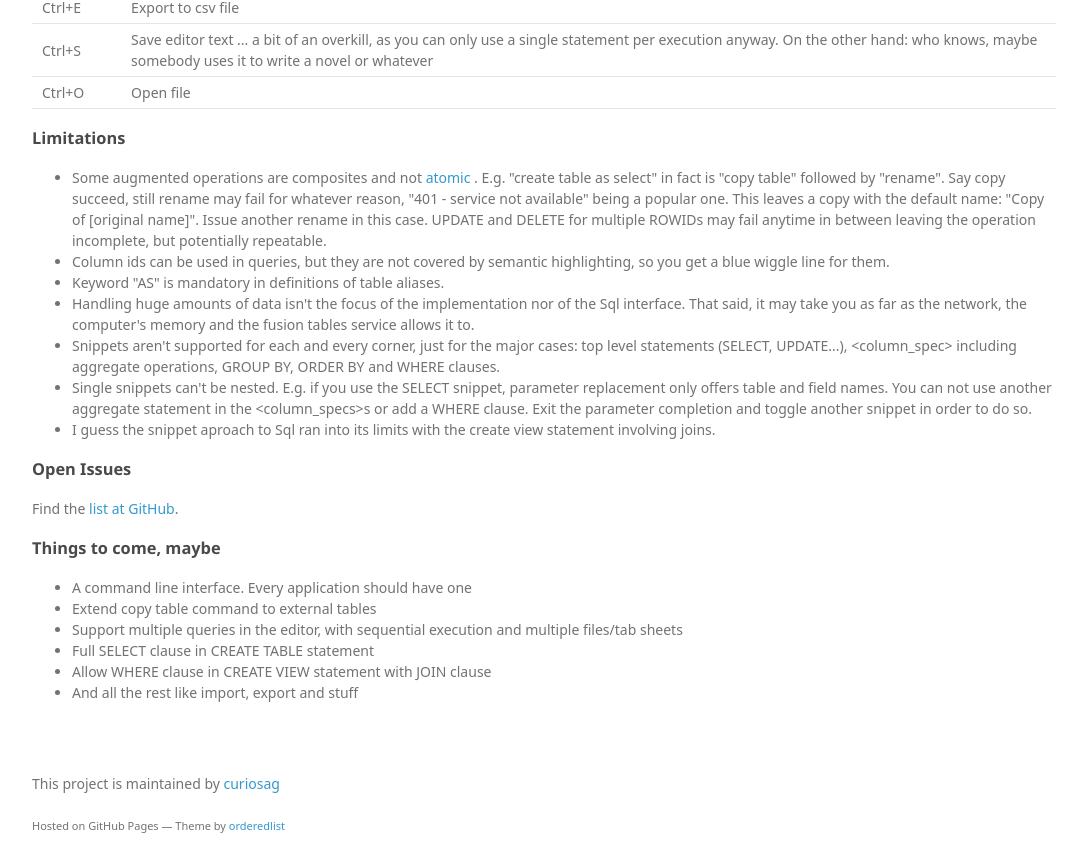
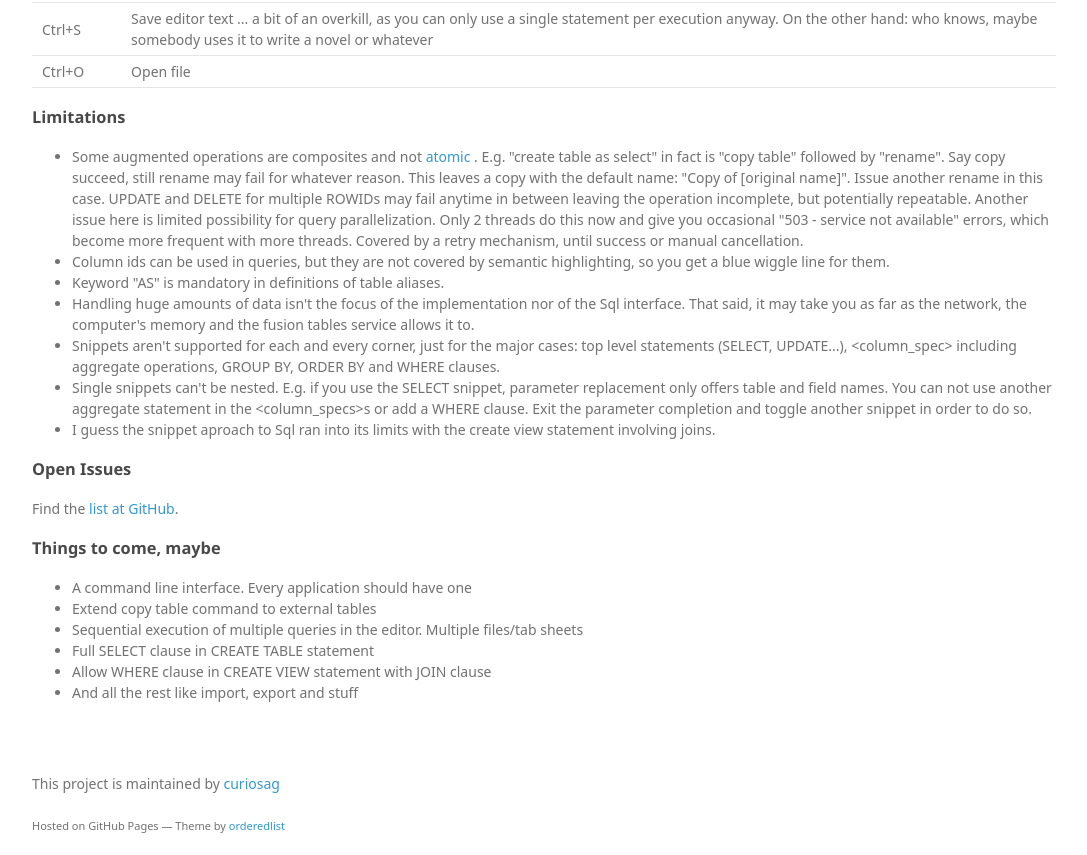
Before and after one commit to curiosag/ftc, a plain HTML site: page index.html in a window 1280 px wide. Shown: the part 1919-2774 px from the top of the page, without its empty margins (178-1265 px from the left). Drawn offline with Linux system fonts and the light colour scheme; a web font is replaced by a local one.

Commit message:
source commit 8c8105817cf94be4a3ba67550a606b8e31a6c504

```diff
--- a/index.html
+++ b/index.html
@@ -50,7 +50,7 @@ You need  <a target="_blank" href="https://support.google.com/fusiontables">some
 <p></p>
 For tables owned by yourself you can use table names instead of table IDs. Make sure, there are no naming collisions. Alt+F5 outputs the query text with table name replaced by table Id, given there is any Id for that name.
 <p></p>
-The client accepts some usual Sql terms not covered by Fusion Tables Sql and translates them to api calls. UPDATE and DELETE are augmented, they accept the same &lt;filter_condition&gt; as SELECT ({ WHERE &lt;filter_condition&gt; | &lt;spatial_condition&gt; { AND &lt;filter_condition&gt; }* }), which eventually makes the tool suitable for hands-on data administration.
+The client accepts some usual Sql terms not covered by Fusion Tables Sql and translates them to api calls. UPDATE and DELETE are augmented, they accept the same &lt;filter_condition&gt; as SELECT ({ WHERE &lt;filter_condition&gt; | &lt;spatial_condition&gt; { AND &lt;filter_condition&gt; }* }).
  <p></p>
       <h3>Extended commands</h3>
 
@@ -85,7 +85,7 @@ The client accepts some usual Sql terms not covered by Fusion Tables Sql and tra
 <h3>Limitations</h3>
         <ul>
         	<li>Some augmented operations are composites and not  <a target="_blank" href="https://www.youtube.com/watch?v=1Tko1G6XRiQ" > atomic </a>.
-        	E.g. "create table as select" in fact is "copy table" followed by "rename". Say copy succeed, still rename may fail for whatever reason, "401 - service not available" being a popular one. This leaves a copy with the default name: "Copy of [original name]". Issue another rename in this case. UPDATE and DELETE for multiple ROWIDs may fail anytime in between leaving the operation incomplete, but potentially repeatable.</li>
+        	E.g. "create table as select" in fact is "copy table" followed by "rename". Say copy succeed, still rename may fail for whatever reason. This leaves a copy with the default name: "Copy of [original name]". Issue another rename in this case. UPDATE and DELETE for multiple ROWIDs may fail anytime in between leaving the operation incomplete, but potentially repeatable. Another issue here is limited possibility for query parallelization. Only 2 threads do this now and give you occasional "503 - service not available" errors, which become more frequent with more threads. Covered by a retry mechanism, until success or manual cancellation. </li>
         	 <li>Column ids can be used in queries, but they are not covered by semantic highlighting, so you get a blue wiggle line for them.</li>
         	 <li>Keyword "AS" is mandatory in definitions of table aliases. </li>
         	 <li>Handling huge amounts of data isn't the focus of the implementation nor of the Sql interface. That said, it may take you as far as the network, the computer's memory and the fusion tables service allows it to.</li>
@@ -102,7 +102,7 @@ Find the  <a target="_blank" href="https://github.com/curiosag/ftc/issues">list
         <ul>
 			 <li>A command line interface. Every application should have one</li>
 			 <li>Extend copy table command to external tables</li>
-        	 <li>Support multiple queries in the editor, with sequential execution and multiple files/tab sheets</li>
+        	 <li>Sequential execution of multiple queries in the editor. Multiple files/tab sheets</li>
         	 <li>Full SELECT clause in CREATE TABLE statement</li>
         	 <li>Allow WHERE clause in CREATE VIEW statement with JOIN clause</li>
 			 <li>And all the rest like import, export and stuff</li>
```
